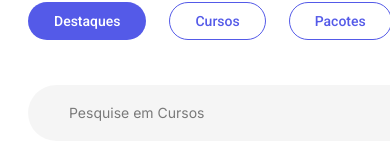
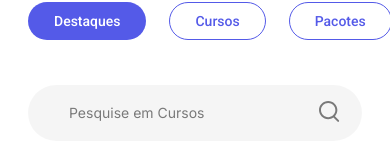
Before and after one commit to lzhudsontoliveira/iap-front-end, a Next.js app: page /cursos in a window 390 px wide. Shown: the part 685-844 px from the top of the page. Built offline with nearby package versions, Linux system fonts and the light colour scheme.

Commit message:
feat: adding responsiveness for all devices

```diff
--- a/src/pages/cursos/styles.module.scss
+++ b/src/pages/cursos/styles.module.scss
@@ -31,11 +31,18 @@
   }
   &__search {
     margin-top: 45px;
+    @media (max-width: 768px) {
+      width: 100%;
+      max-width: 100%;
+    }
   }
 }
 
 .courses {
   margin-top: 150px;
+  @media (max-width: 425px) {
+    margin-top: 100px;
+  }
   &__container {
     max-width: 1275px;
     display: flex;
@@ -47,6 +54,15 @@
     grid-template-columns: 1fr 1fr 1fr 1fr;
     column-gap: 23px;
     row-gap: 85px;
+    @media (max-width: 1024px) {
+      grid-template-columns: 1fr 1fr 1fr;
+    }
+    @media (max-width: 768px) {
+      grid-template-columns: 1fr 1fr;
+    }
+    @media (max-width: 425px) {
+      grid-template-columns: 1fr;
+    }
   }
   &__pagination {
     margin-top: 202px;
```
